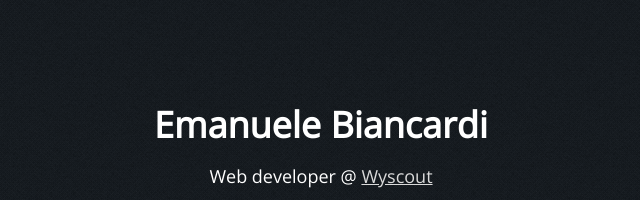
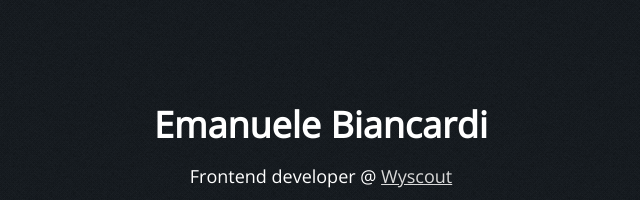
Before and after one commit to goffreder/goffreder.github.com, a plain HTML site: page index.html in a window 1280 px wide. Shown: the top 200 px of the page, 319-959 px from the left. Drawn offline with nearby package versions, Linux system fonts and the light colour scheme.

Commit message:
New job position

```diff
--- a/index.html
+++ b/index.html
@@ -15,7 +15,7 @@
 		<div id="main">
 			<div id="name"><h1>Emanuele Biancardi</h1></div>
 			<div id="profession">
-				<span class="lang en">Web developer @
+				<span class="lang en">Frontend developer @
 				<a href="http://wyscout.com/" target="_blank">Wyscout</a></span>
 			</div>
 			<div id="photo">
```
